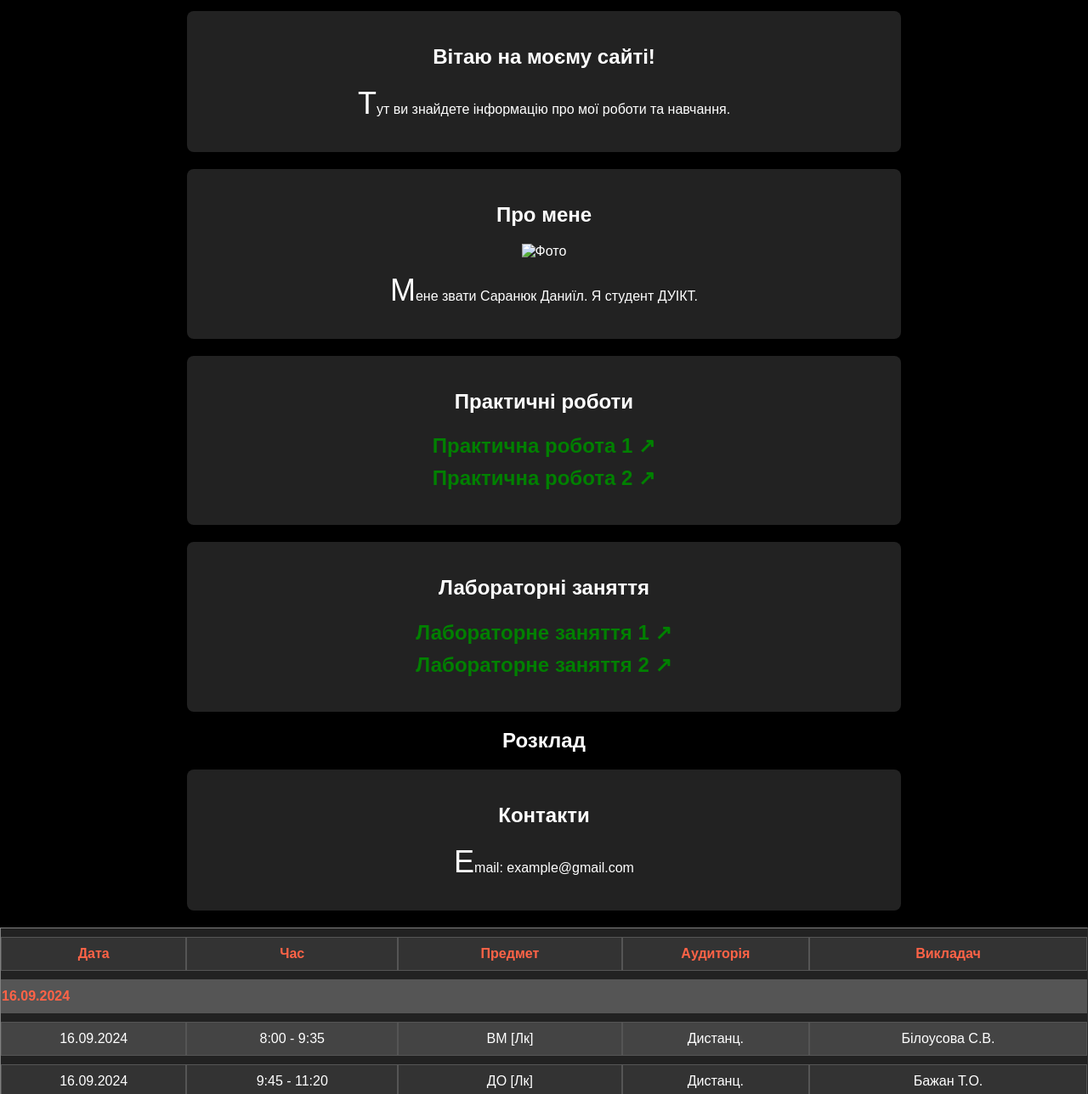
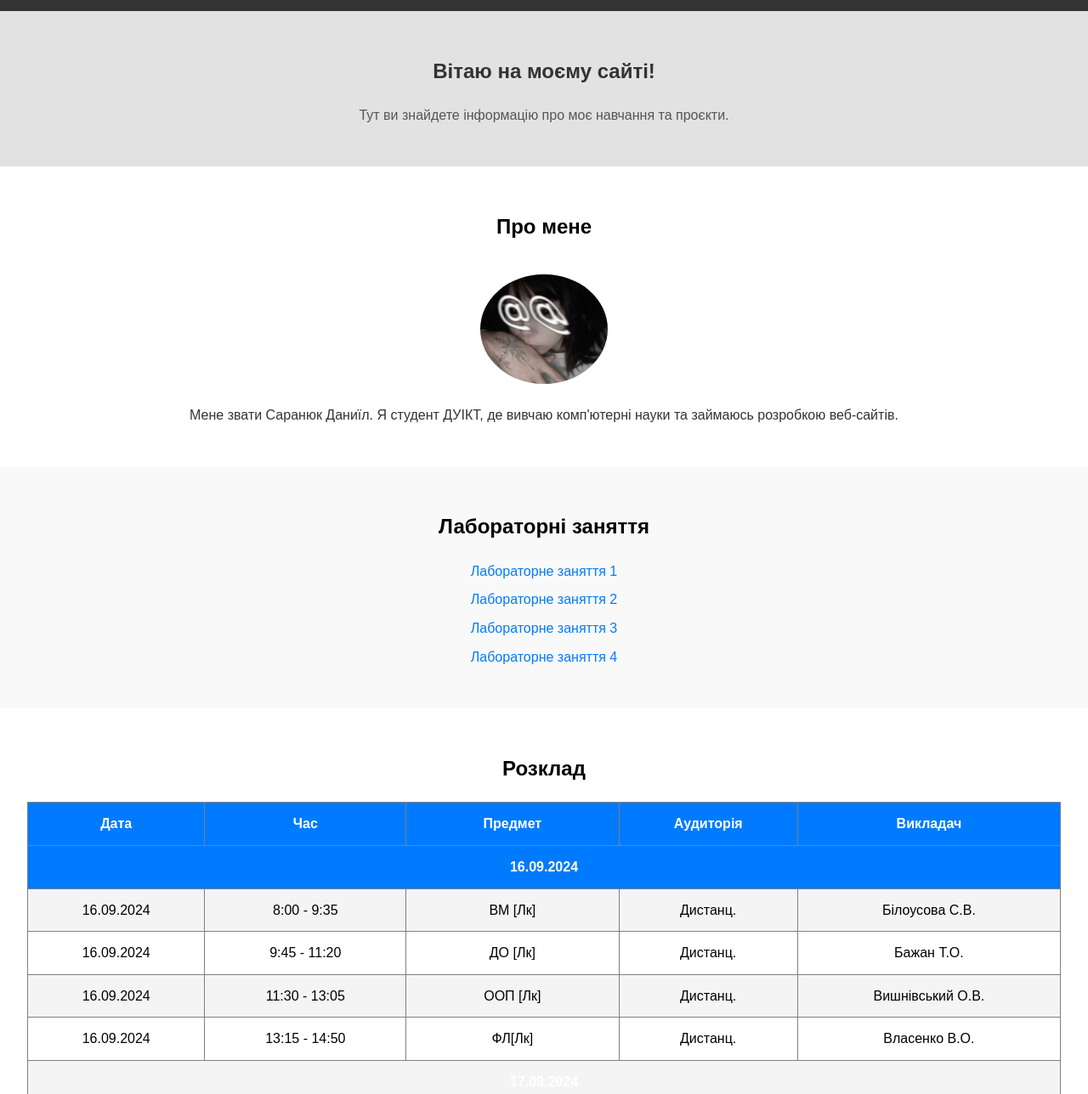
Before and after one commit to kiworaa/www, a plain HTML site: page index.html in a window 1280 px wide. Shown: the part 61-1349 px from the top of the page at 85% size. Drawn offline with Linux system fonts and the light colour scheme.

Commit message:
Add files via upload

```diff
--- a/index.html
+++ b/index.html
@@ -12,7 +12,6 @@
         <ul>
             <li class="special"><a href="#home">Головна</a></li>
             <li><a href="#about">Про мене</a></li>
-            <li><a href="#practical">Практичні роботи</a></li>
             <li><a href="#labs">Лабораторні</a></li>
             <li><a href="#schedule">Розклад</a></li>
             <li><a href="#contacts">Контакти</a></li>
@@ -22,23 +21,14 @@
     <!-- Головна сторінка -->
     <section id="home">
         <h1>Вітаю на моєму сайті!</h1>
-        <p>Тут ви знайдете інформацію про мої роботи та навчання.</p>
+        <p>Тут ви знайдете інформацію про моє навчання та проєкти.</p>
     </section>
 
     <!-- Про мене -->
     <section id="about">
         <h2>Про мене</h2>
-        <img src="33333.jpg" alt="Фото" class="photo">
-        <p>Мене звати Саранюк Даниїл. Я студент ДУІКТ.</p>
-    </section>
-
-    <!-- Практичні роботи -->
-    <section id="practical">
-        <h2>Практичні роботи</h2>
-        <ul>
-            <li><a href="https://example.com/task1" target="_blank">Практична робота 1</a></li>
-            <li><a href="https://example.com/task2" target="_blank">Практична робота 2</a></li>
-        </ul>
+        <img src="photo123.jpg" alt="Фото" class="photo">
+        <p>Мене звати Саранюк Даниїл. Я студент ДУІКТ, де вивчаю комп'ютерні науки та займаюсь розробкою веб-сайтів.</p>
     </section>
 
     <!-- Лабораторні заняття -->
@@ -47,10 +37,13 @@
         <ul>
             <li><a href="https://kiworaa.github.io/site123/" target="_blank">Лабораторне заняття 1</a></li>
             <li><a href="https://kiworaa.github.io/www/" target="_blank">Лабораторне заняття 2</a></li>
+            <li><a href="https://kiworaa.github.io/youtube/" target="_blank">Лабораторне заняття 3</a></li>
+            <li><a href="https://example.com" target="_blank">Лабораторне заняття 4</a></li>
         </ul>
     </section>
 
     <!-- Розклад -->
+    <section id="schedule">
         <h2>Розклад</h2>
         <table border="1">
             <thead>
@@ -63,7 +56,7 @@
                 </tr>
             </thead>
             <tbody>
-        <!-- 16 вересня -->
+                <!-- Розклад для 16 вересня -->
                 <tr class="day-separator">
                     <td colspan="5">16.09.2024</td>
                 </tr>
@@ -95,8 +88,7 @@
                     <td>Дистанц.</td>
                     <td>Власенко В.О.</td>
                 </tr>
-
-        <!-- 17 вересня -->
+                <!-- Розклад для 17 вересня -->
                 <tr class="day-separator">
                     <td colspan="5">17.09.2024</td>
                 </tr>
@@ -128,12 +120,14 @@
                     <td>Ауд. 517</td>
                     <td>Олімпієва Ю.І.</td>
                 </tr>
+            </tbody>
+        </table>
+    </section>
 
     <!-- Контакти -->
     <section id="contacts">
         <h2>Контакти</h2>
         <p>Email: example@gmail.com</p>
     </section>
-
 </body>
 </html>
--- a/style.css
+++ b/style.css
@@ -1,199 +1,169 @@
-/* Стилі для всіх елементів */
+/* Общие стили */
 body {
     font-family: Arial, sans-serif;
-    background-color: #000;
-    color: white;
-    text-align: center;
+    line-height: 1.6;
+    background-color: #f4f4f4;
     margin: 0;
     padding: 0;
 }
 
-/* Меню навігації */
+/* Навигация */
+nav {
+    background-color: #333;
+    color: #fff;
+    padding: 1em;
+}
+
 nav ul {
-    background-color: #333;
-    padding: 10px 0;
+    list-style: none;
     margin: 0;
-    list-style-type: none;
+    padding: 0;
+    display: flex;
+    justify-content: center;
 }
 
 nav ul li {
-    display: inline;
-    margin-right: 20px;
+    margin: 0 1em;
 }
 
 nav ul li a {
+    color: #fff;
     text-decoration: none;
-    color: white;
+}
+
+nav ul li a:hover {
+    text-decoration: underline;
+}
+
+.special {
+    background-color: #444;
+    padding: 0.5em 1em;
+    border-radius: 5px;
+}
+
+/* Главная секция */
+#home {
+    text-align: center;
+    padding: 2em 0;
+    background-color: #e2e2e2;
+}
+
+#home h1 {
+    color: #333;
+}
+
+#home p {
+    color: #555;
+}
+
+/* Секция "Обо мне" */
+#about {
+    padding: 2em;
+    background-color: #fff;
+    text-align: center;
+}
+
+#about .photo {
+    width: 150px;
+    border-radius: 50%;
+    margin-top: 1em;
+}
+
+#about p {
+    color: #333;
+}
+
+/* Секция "Лабораторные" */
+#labs {
+    padding: 2em;
+    background-color: #f9f9f9;
+}
+
+#labs h2 {
+    text-align: center;
+}
+
+#labs ul {
+    list-style-type: none;
+    padding: 0;
+    text-align: center;
+}
+
+#labs ul li {
+    margin: 0.5em 0;
+}
+
+#labs ul li a {
+    text-decoration: none;
+    color: #007bff;
+}
+
+#labs ul li a:hover {
+    text-decoration: underline;
+}
+
+/* Секция "Расписание" */
+#schedule {
+    padding: 2em;
+    background-color: #fff;
+}
+
+#schedule h2 {
+    text-align: center;
+}
+
+#schedule table {
+    width: 100%;
+    margin: auto;
+    border-collapse: collapse;
+}
+
+#schedule th, #schedule td {
+    padding: 0.75em;
+    text-align: center;
+}
+
+#schedule th {
+    background-color: #007bff;
+    color: #fff;
+}
+
+#schedule tr:nth-child(even) {
+    background-color: #f4f4f4;
+}
+
+#schedule .highlight {
+    background-color: #f7dc6f;
+}
+
+#schedule .day-separator {
+    background-color: #007bff;
+    color: #fff;
+    font-weight: bold;
+}
+
+/* Секция "Контакты" */
+#contacts {
+    padding: 2em;
+    background-color: #e2e2e2;
+    text-align: center;
+}
+
+#contacts p {
     font-size: 1.2em;
 }
 
-nav ul li a:hover {
-    color: #4CAF50;
+/* Медиа-запросы */
+@media (max-width: 768px) {
+    nav ul {
+        flex-direction: column;
+    }
+
+    #about .photo {
+        width: 100px;
+    }
+
+    #schedule table {
+        font-size: 0.9em;
+    }
 }
-
-/* Заголовки секцій */
-section {
-    padding: 20px;
-    margin: 20px auto;
-    max-width: 800px;
-    background-color: #222;
-    border-radius: 8px;
-}
-
-/* Стиль для зображення */
-.photo {
-    width: 150px;
-    height: 150px;
-    object-fit: cover;
-}
-
-/* Стилі для посилань */
-ul {
-    list-style-type: none;
-    padding: 0;
-}
-
-ul li {
-    padding: 5px 0;
-}
-
-ul li a {
-    text-decoration: none;
-    color: #4CAF50;
-}
-
-ul li a:hover {
-    text-decoration: underline;
-}
-
-/* Таблиця */
-table {
-    width: 100%;
-    border-collapse: separate;
-    border-spacing: 0 10px;
-    background-color: #222;
-    color: white;
-    text-align: center;
-    margin: 20px 0;
-}
-
-thead {
-    background-color: #333;
-    color: #FF6347;
-}
-
-th, td {
-    padding: 10px;
-    border: 1px solid #555;
-}
-
-tbody tr {
-    background-color: #333;
-}
-
-tbody tr:nth-child(even) {
-    background-color: #444;
-}
-
-tbody tr:hover {
-    background-color: #555;
-}
-
-tbody tr.highlight {
-    background-color: #FF6347;
-    color: black;
-}
-
-/* Сепаратор дня */
-tbody .day-separator {
-    background-color: #555;
-    color: #FF6347;
-    font-weight: bold;
-}
-
-tbody .day-separator td {
-    text-align: left;
-    padding: 10px 0;
-}
-
-/* Завдання */
-
-/* 1. Виділення першого <li> */
-li:first-child {
-    font-weight: bold;
-}
-
-/* 2. Останні елементи <a> */
-a:last-child {
-    color: red;
-}
-
-/* 3. Вимкнені (disabled) input */
-input:disabled {
-    background-color: grey;
-}
-
-/* 4. Прямі дочірні <p> у <div> */
-div > p {
-    font-weight: bold;
-}
-
-/* 5. Посилання з href, що починаються з https */
-a[href^="https"] {
-    color: green;
-}
-
-/* 6. Input типу text з рамкою */
-input[type="text"] {
-    border: 1px solid blue;
-}
-
-/* 7. Перші та останні <li> з шрифтом 24px */
-li:first-child, li:last-child {
-    font-size: 24px;
-}
-
-/* 8. Усі нащадки <p> у <div> */
-div p {
-    font-size: 16px;
-}
-
-/* 9. Checked input */
-input:checked {
-    background-color: lightblue;
-}
-
-/* 10. Прямі дочірні <a> у <li> з підкресленням */
-li > a {
-    text-decoration: underline;
-}
-
-/* 11. Парні <li> */
-li:nth-child(even) {
-    font-weight: bold;
-}
-
-/* 12. Input типу text, який не disabled */
-input[type="text"]:not(:disabled) {
-    background-color: grey;
-}
-
-/* 13. Перші дочірні <p> */
-p:first-child {
-    font-size: 24px;
-}
-
-/* 14. <li>, що йде після .special */
-.special + li {
-    text-decoration: line-through;
-}
-
-/* 15. Перша літера кожного <p> */
-p::first-letter {
-    font-size: 36px;
-}
-
-/* 16. Псевдоелемент ::after для <a> */
-a::after {
-    content: " ↗";
-}
```
Also changed, not shown: photo123.jpg (added). Lines whose indentation alone changed are shown as unchanged.
